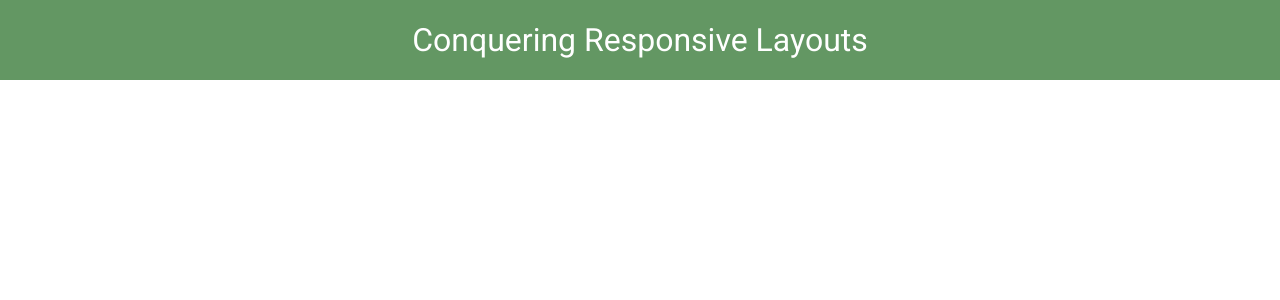
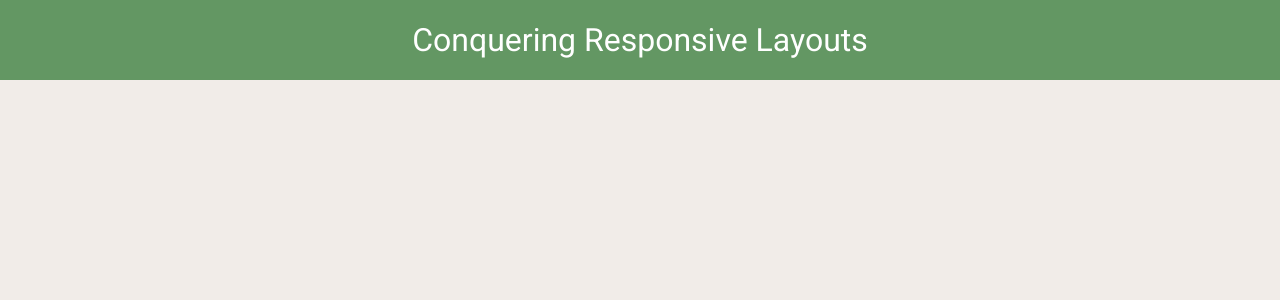
Before and after one commit to JosephT5566/KP-conquering-rwd, a Next.js app: page / in a window 1280 px wide. Shown: the top 300 px of the page. Built offline with nearby package versions, Linux system fonts and the light colour scheme.

Commit message:
create Container

```diff
--- a/pages/index.tsx
+++ b/pages/index.tsx
@@ -1,15 +1,16 @@
 import type { NextPage } from 'next';
 import Head from 'next/head';
+import Container from '../src/components/based/Container';
 
 const Home: NextPage = () => {
 	return (
-		<div>
+		<Container>
 			<Head>
 				<title>RWD Practicing</title>
 				{/* <meta name="description" content="Generated by create next app" /> */}
 				{/* <link rel="icon" href="/favicon.ico" /> */}
 			</Head>
-		</div>
+		</Container>
 	);
 };
 
--- /dev/null
+++ b/src/components/based/Container.tsx
@@ -0,0 +1,19 @@
+import React, { ReactNode } from 'react';
+import { makeStyles } from '@material-ui/core/styles';
+
+interface Props {
+	children: ReactNode;
+}
+
+const useStyle = makeStyles((theme) => ({
+	container: {
+		minHeight: '100vh',
+		paddingTop: theme.layout.header.height,
+		backgroundColor: theme.palette.background.default,
+	},
+}));
+
+export default function Container({ children }: Props) {
+	const classes = useStyle();
+	return <div className={classes.container}>{children}</div>;
+}
```
